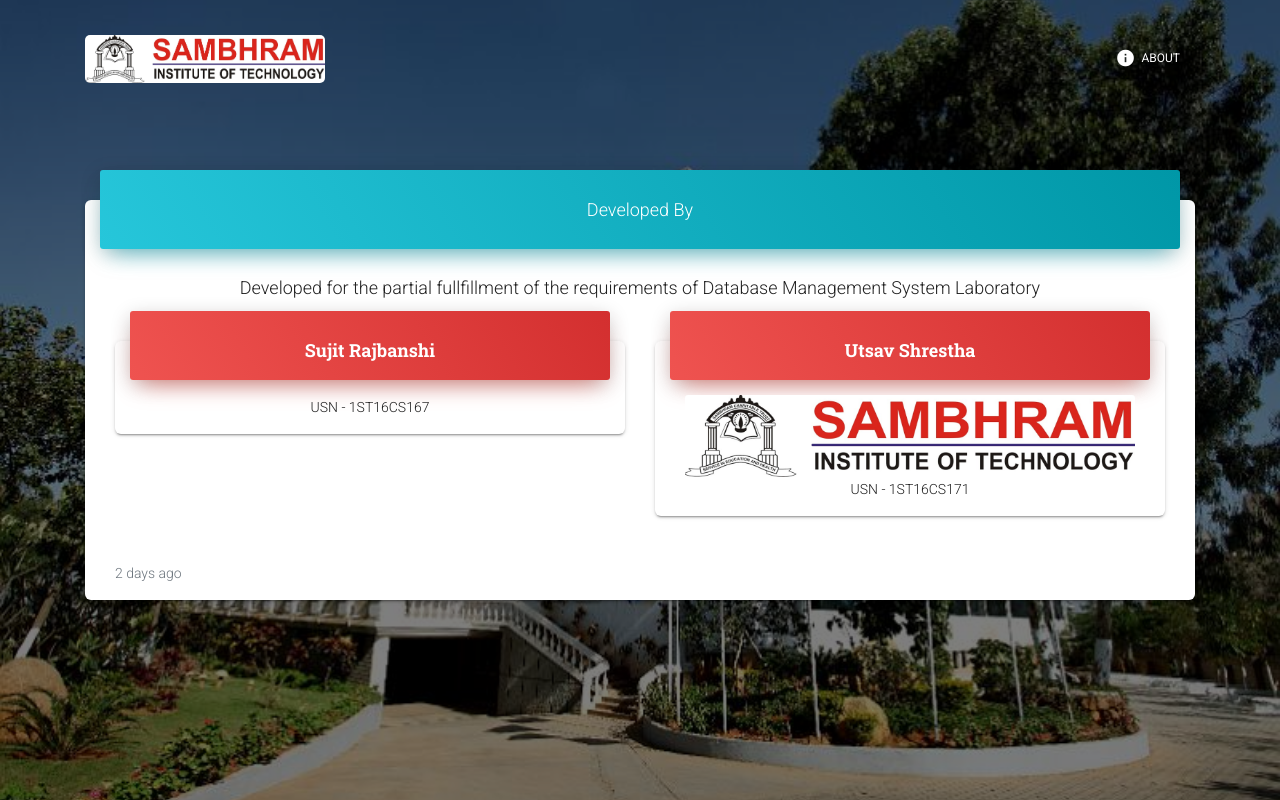
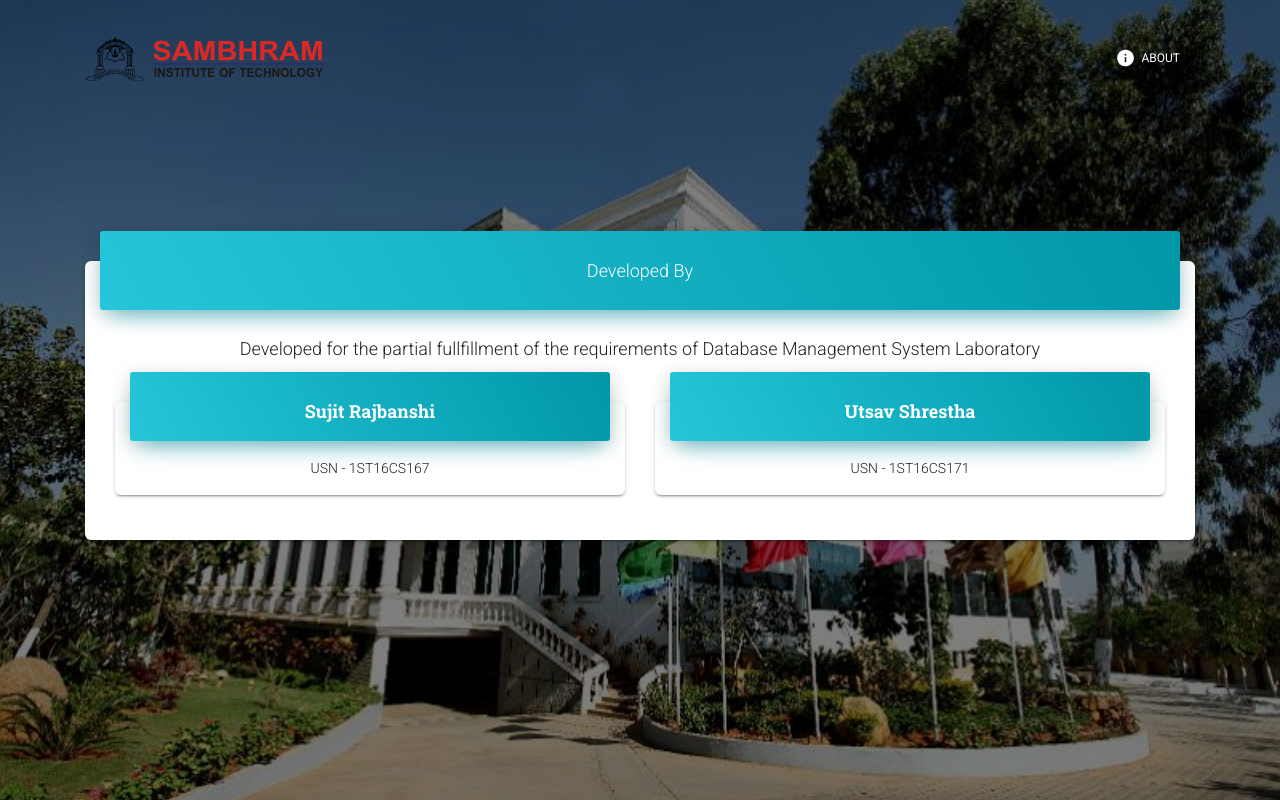
Before and after one commit to ProudPirate/website, a Django app: page /about/ in a window 1280 px wide. Run offline with Django 3.2, Linux system fonts and the light colour scheme; some libraries are stand-ins or nearby versions.

Commit message:
UI Mods-001

```diff
--- a/dashboard/templates/dashboard/about.html
+++ b/dashboard/templates/dashboard/about.html
@@ -21,7 +21,7 @@
         <div class="container">
             <div class="navbar-translate mb-3">
                 <a class="navbar-brand js-scroll-trigger" href="{% url 'dashboard:home' %}">
-                    <img class="logo-navbar img-fluid" src="{% static 'images/logo.png' %}">
+                    <img class="logo-navbar img-fluid" src="{% static 'images/logo.svg' %}">
                 </a>
                 <button class="navbar-toggler" type="button" data-toggle="collapse" aria-expanded="false"
                         aria-label="Toggle navigation">
@@ -68,7 +68,7 @@
                 <div class="row">
                     <div class="col-lg-6 col-sm-12">
                         <div class="card">
-                            <div class="card-header card-header-text card-header-danger">
+                            <div class="card-header card-header-text card-header-info">
                                 <div class="card-text">
                                     <h4 class="card-title">Sujit Rajbanshi</h4>
                                 </div>
@@ -80,22 +80,19 @@
                     </div>
                     <div class="col-lg-6 col-sm-12">
                         <div class="card">
-                            <div class="card-header card-header-text card-header-danger">
+                            <div class="card-header card-header-text card-header-info">
                                 <div class="card-text">
                                     <h4 class="card-title">Utsav Shrestha</h4>
                                 </div>
                             </div>
                             <div class="card-body">
-                                <img src="{% static 'images/logo.png' %}" alt="Circle Image" class="card-img-top">
                                 USN - 1ST16CS171
                             </div>
                         </div>
                     </div>
                 </div>
             </div>
-            <div class="card-footer text-muted">
-                2 days ago
-            </div>
+
         </div>
 
 
--- a/dashboard/templates/dashboard/base.html
+++ b/dashboard/templates/dashboard/base.html
@@ -22,7 +22,7 @@
     <div class="container">
         <div class="navbar-translate mb-3">
             <a class="navbar-brand js-scroll-trigger" href="{% url 'dashboard:home' %}">
-                <img class="logo-navbar img-fluid" src="{% static 'images/logo.png' %}">
+                <img class="logo-navbar img-fluid" src="{% static 'images/logo.svg' %}">
             </a>
             <button class="navbar-toggler" type="button" data-toggle="collapse" aria-expanded="false"
                     aria-label="Toggle navigation">
@@ -52,10 +52,11 @@
 {% endblock %}
 <footer class="footer footer-default">
     <div class="container">
+        <small>
         {#        <nav class="float-left">#}
         <ul>
             <li>
-                <a href="#">
+                <a href="{% url 'dashboard:about' %}">
                     Submitted By
                 </a>
             </li>
@@ -71,6 +72,7 @@
                 {#        </div>#}
             </li>
         </ul>
+        </small>
     </div>
 </footer>
 <script src="{% static 'js/core/jquery.min.js' %}" type="text/javascript"></script>
```
Also changed, not shown: routine/templates/routine/base.html (+11 -8 lines), routine/templates/routine/section_routine.html (+5 -5 lines), db.sqlite3, static/images/logo.svg (added).
